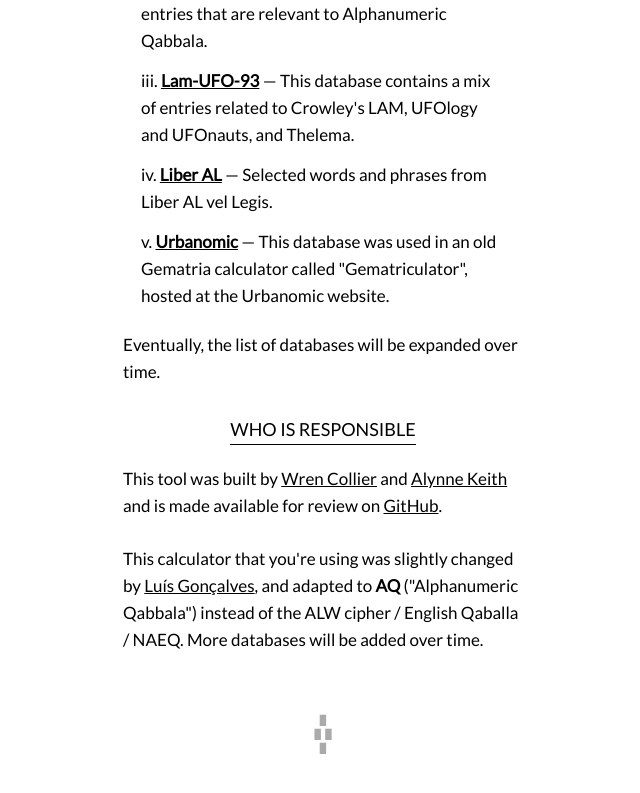
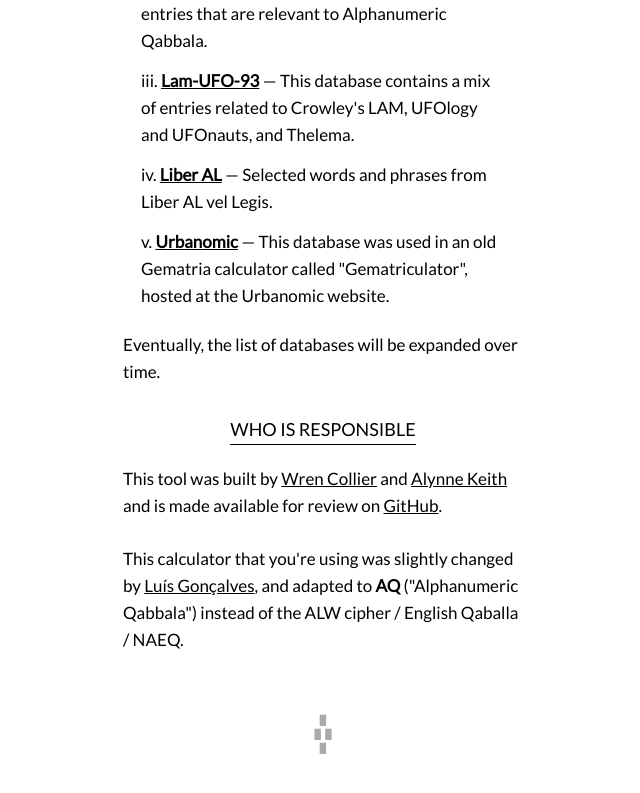
Before and after one commit to Alektryon/aqdb, a plain HTML site: page about/index.html in a window 1280 px wide. Shown: the part 6078-6871 px from the top of the page, without its empty margins (317-957 px from the left). Drawn offline with Linux system fonts and the light colour scheme.

Commit message:
Update index.html

```diff
--- a/about/index.html
+++ b/about/index.html
@@ -70,7 +70,7 @@
 
 <h2>Who is Responsible</h2>
 <p class="who">This tool was built by <a href="https://liminalroom.com/">Wren Collier</a> and <a href="https://offalynne.neocities.org/">Alynne Keith</a> and is made available for review on <a href="https://github.com/misterapol/naeq">GitHub</a>.</p>
-<p>This calculator that you're using was slightly changed by <a href="https://github.com/Alektryon">Luís Gonçalves</a>, and adapted to <b>AQ</b> ("Alphanumeric Qabbala") instead of the ALW cipher / English Qaballa / NAEQ. More databases will be added over time.</p>
+<p>This calculator that you're using was slightly changed by <a href="https://github.com/Alektryon">Luís Gonçalves</a>, and adapted to <b>AQ</b> ("Alphanumeric Qabbala") instead of the ALW cipher / English Qaballa / NAEQ.</p>
 
 <div class="foot">&#8718;<br>&#8718;&#8718;<br>&#8718;</div>
 </article>
```
